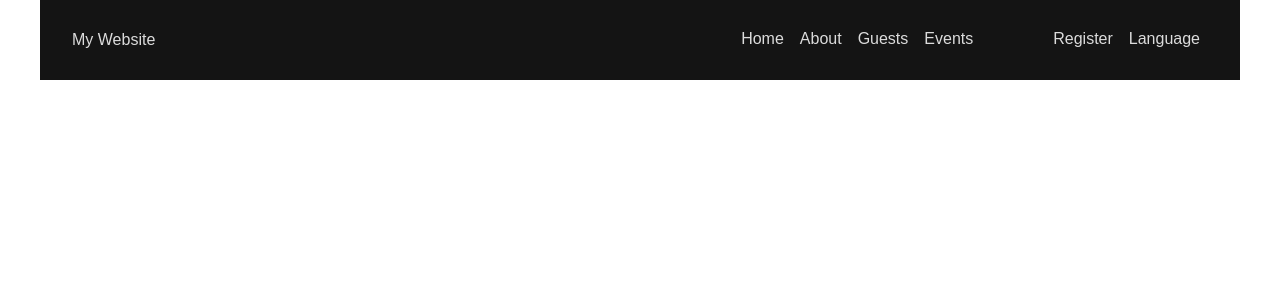
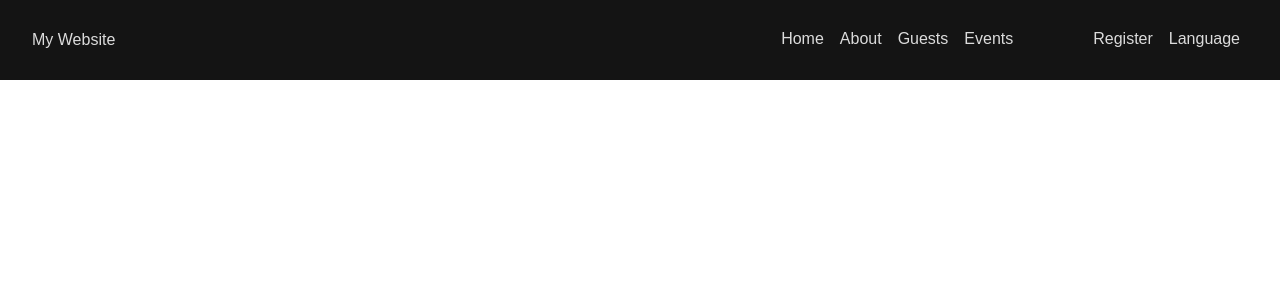
Before and after one commit to leloufadel/capstone-1, a React (Create React App) app: page / in a window 1280 px wide. Shown: the top 300 px of the page. Built offline with nearby package versions, Linux system fonts and the light colour scheme.

Commit message:
update App js

```diff
--- a/src/App.js
+++ b/src/App.js
@@ -1,18 +1,8 @@
 import React from 'react';
-import styled from 'styled-components';
 import NavBar from './components/Navbar';
 
-const AppContainer = styled.div`
-  max-width: 1200px;
-  margin: 0 auto;
-`;
-
-const App = () => {
-  return (
-    <AppContainer>
-      <NavBar />
-    </AppContainer>
-  );
-};
+const App = () => (
+  <NavBar />
+);
 
 export default App;
```
